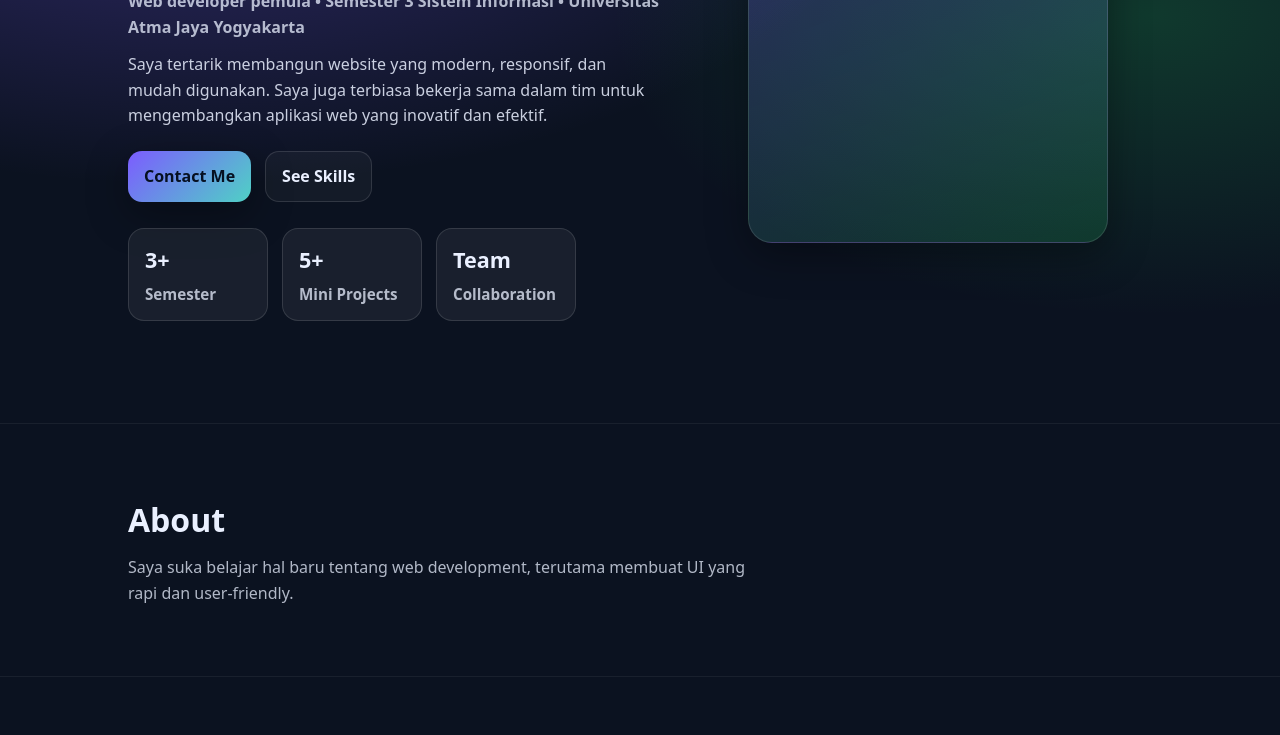
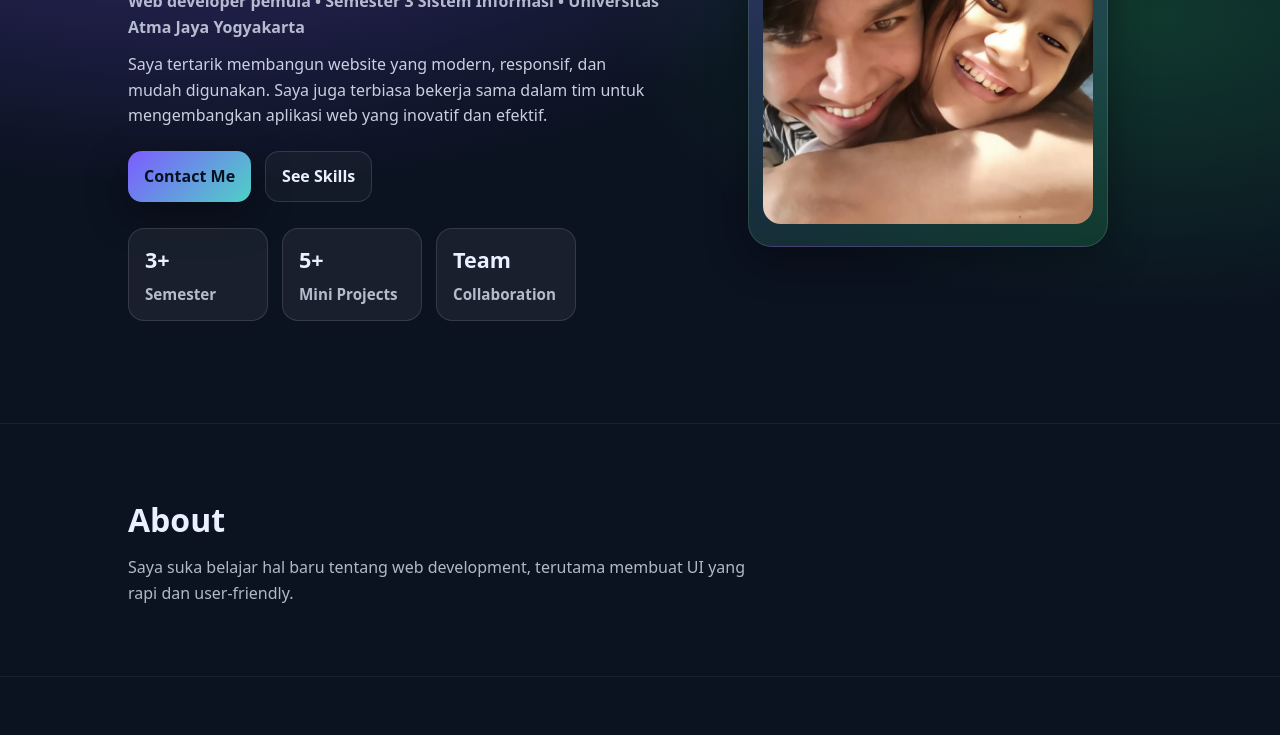
Before and after one commit to Praba301/test-porto, a plain HTML site: page index.html in a window 1280 px wide. Shown: the part 365-1100 px from the top of the page. Drawn offline with Linux system fonts and the light colour scheme.

Commit message:
Update index.html

```diff
--- a/index.html
+++ b/index.html
@@ -58,7 +58,7 @@
 
     <div class="hero-img">
       <div class="img-card">
-        <img src="fotoku.jpeg" alt="Foto Made Kresna" />
+        <img src="diktut.jpg" alt="Foto Made Kresna" />
       </div>
     </div>
   </section>
```
